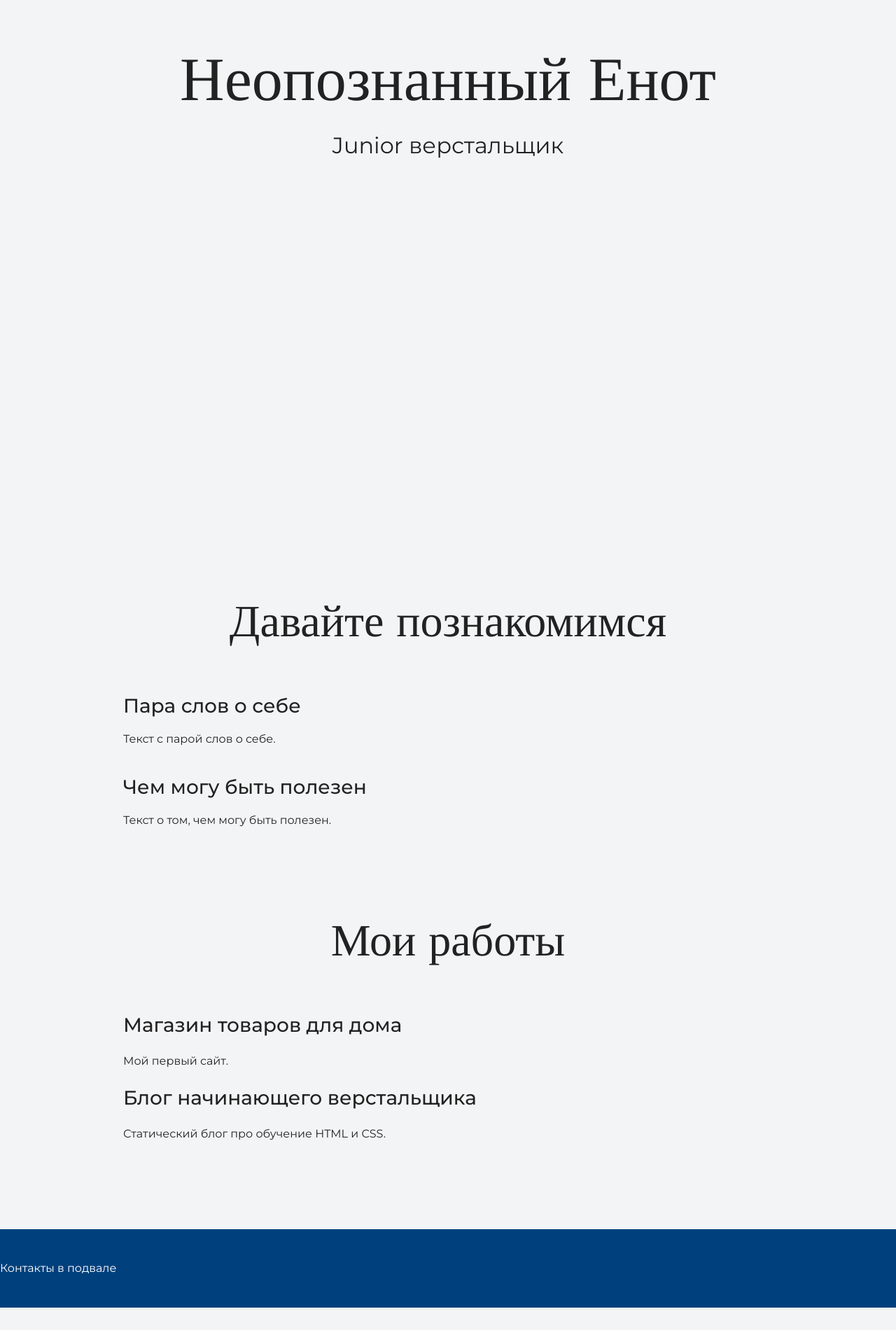
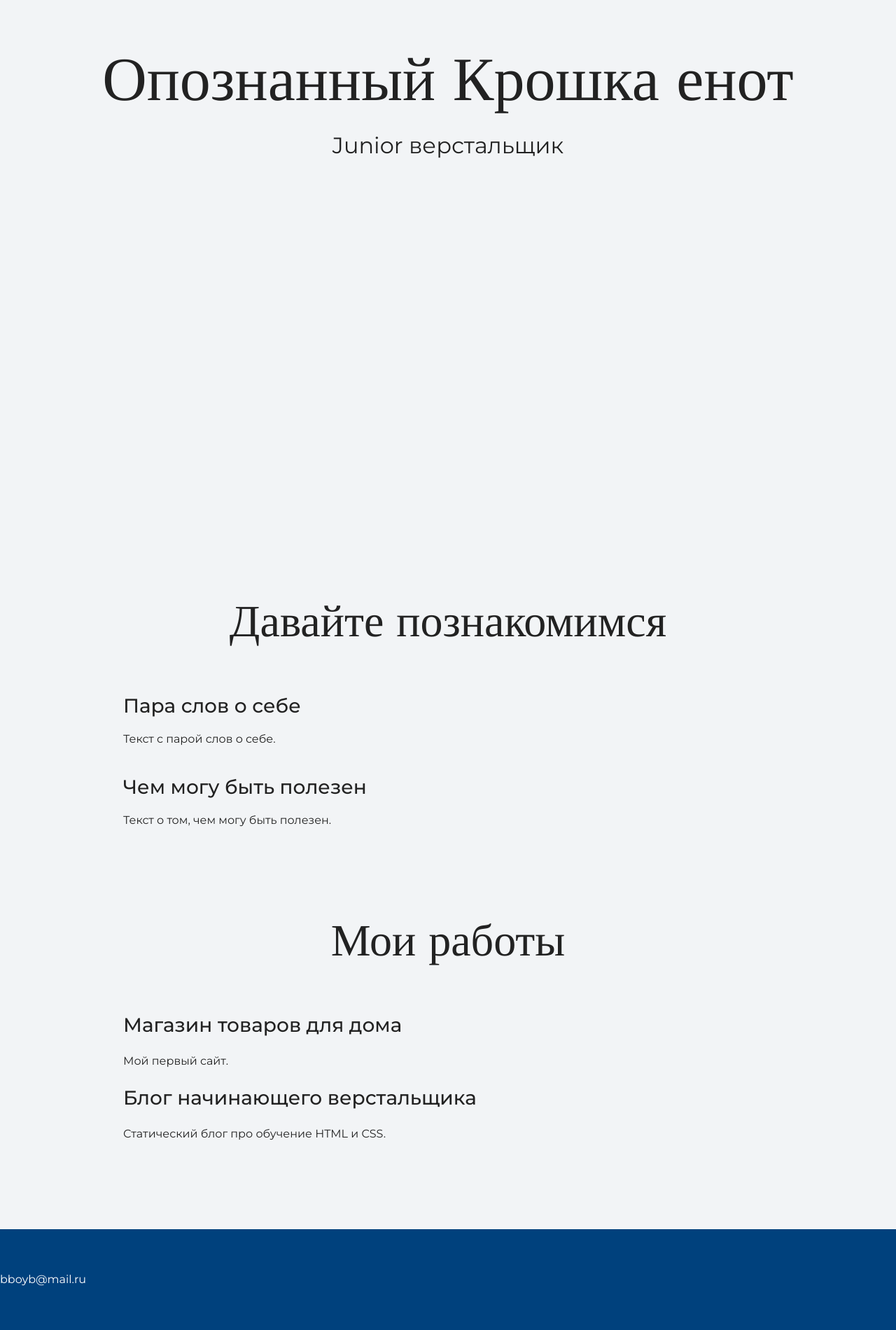
Before and after one commit to coscarelli2/coscasite, a plain HTML site: page index.html in a window 1280 px wide. Shown: the part 184-2084 px from the top of the page at 70% size. Before the commit the page ends 2052 px from the top, so only its background shows below. Drawn offline with nearby package versions, Linux system fonts and the light colour scheme.

Commit message:
добавлен контакт, изменено имя

```diff
--- a/index.html
+++ b/index.html
@@ -16,7 +16,7 @@
 
     <section class="hero-image">
       <div class="container">
-      <h1 class="heading">Неопознанный Енот</h1>
+      <h1 class="heading">Опознанный Крошка енот</h1>
       <p>Junior верстальщик</p>
       </div>
     </section>
@@ -47,7 +47,7 @@
 
     <footer class="page-footer">
       <div class="contanier">
-      Контакты в подвале
+      <p>bboyb@mail.ru</p>
       </div>
     </footer>
   </body>
```
